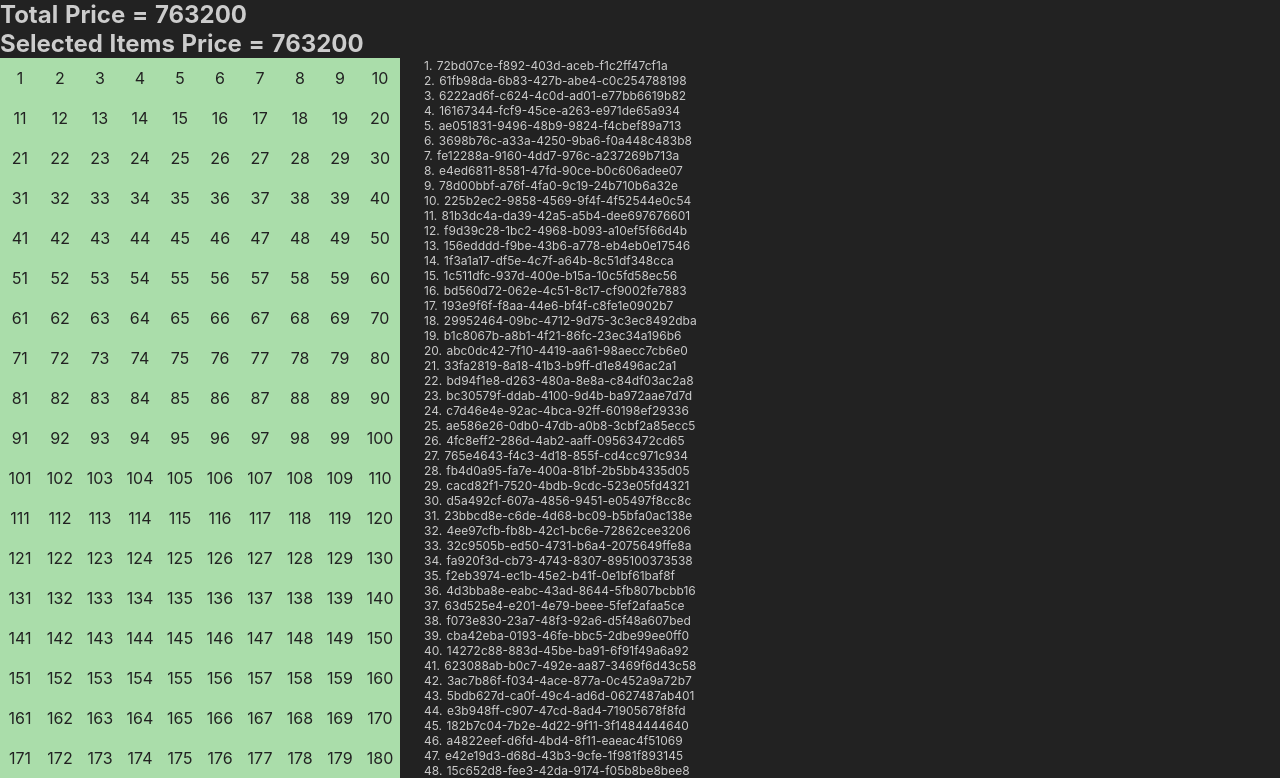
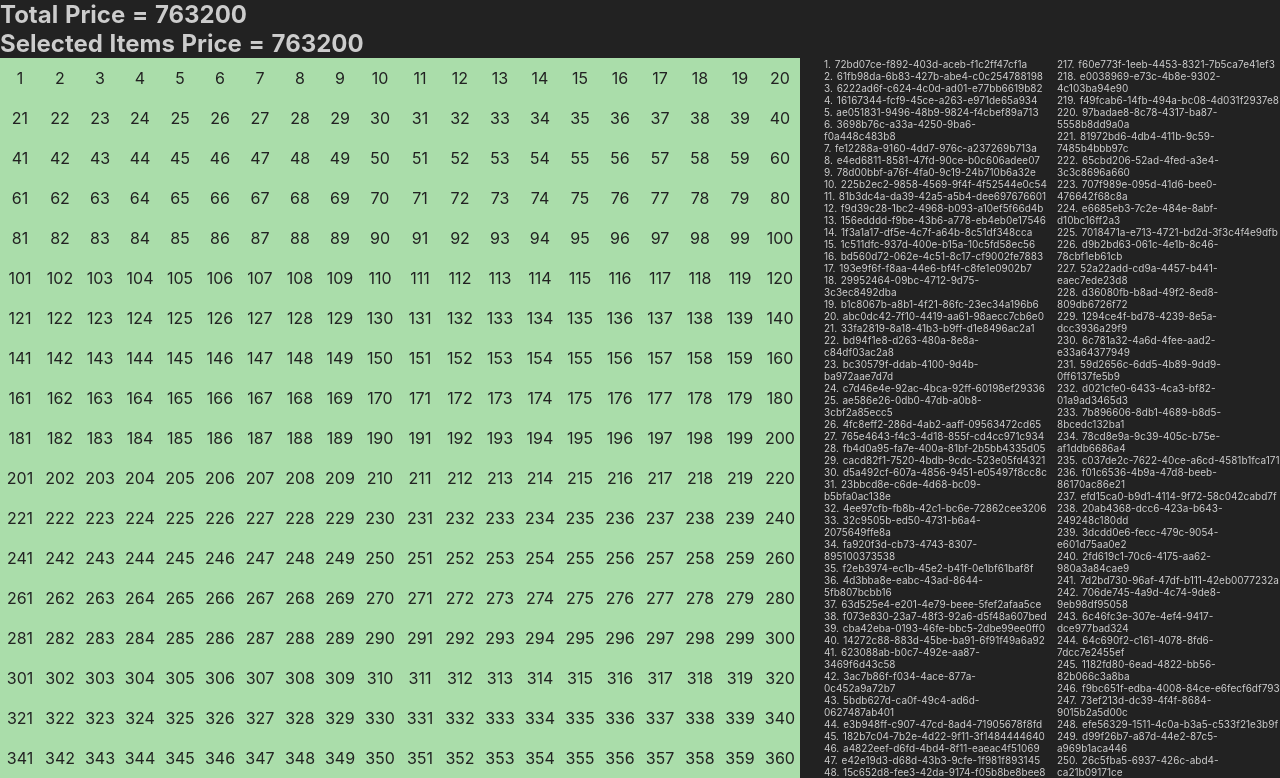
Before and after one commit to OziOcb/multiple-checkboxes-with-vue-and-v-model, a Nuxt app: page / in a window 1280 px wide. Shown: the top 778 px of the page. Built offline with nearby package versions, Linux system fonts and the light colour scheme.

Commit message:
Refactor

```diff
--- a/pages/index.vue
+++ b/pages/index.vue
@@ -56,12 +56,14 @@ export default {
 
 <style>
 .itemsBox {
-  width: 400px;
+  min-width: 800px;
+  width: 800px;
 }
 
 ul {
-  font-size: 12px;
+  font-size: 10px;
   padding-left: 24px;
   list-style: none;
+  columns: 200px 4;
 }
 </style>
```
